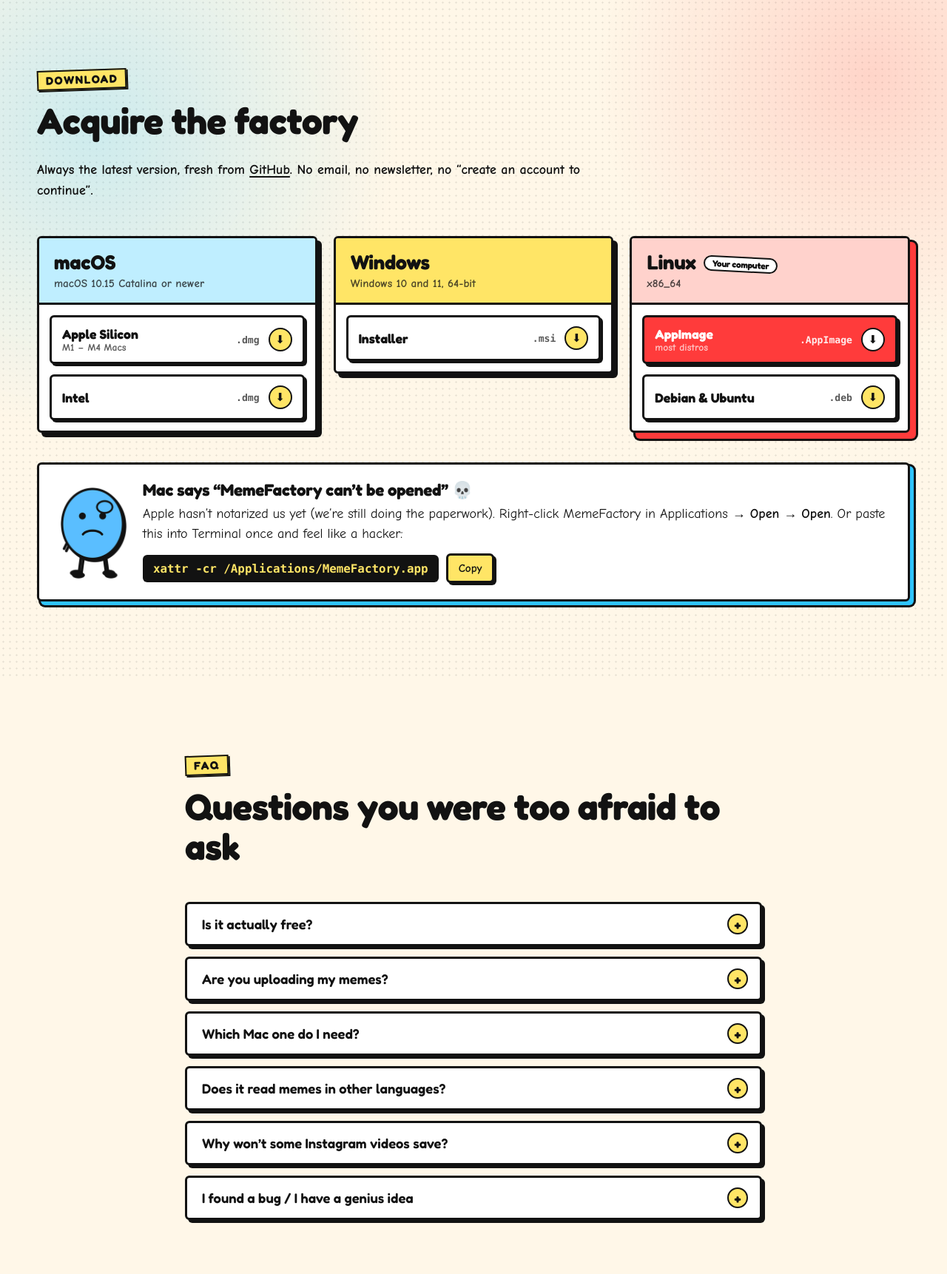
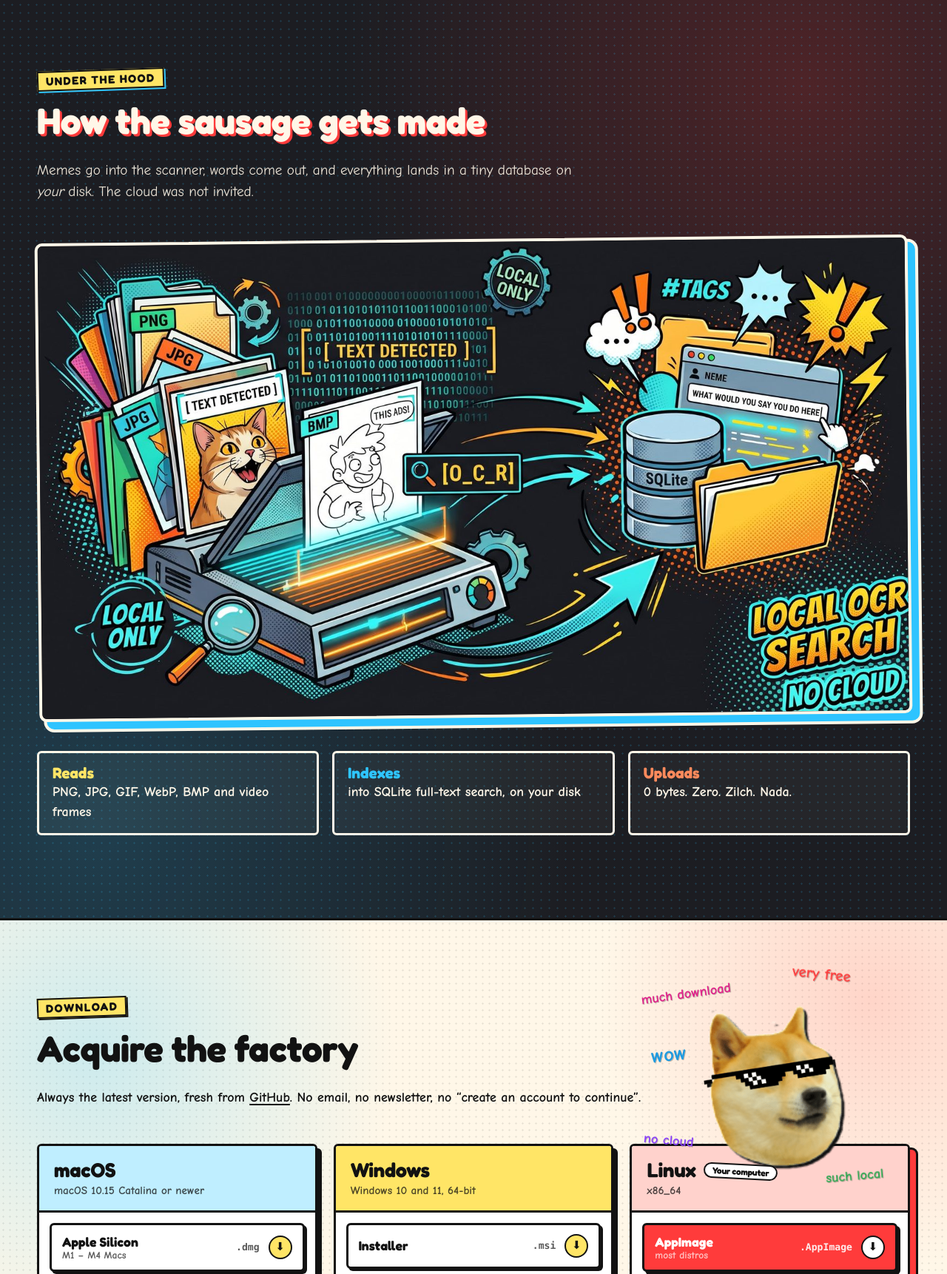
Before and after one commit to gabojkz/meme-factory-site, a plain HTML site: page index.html in a window 1280 px wide. Shown: the part 3130-4852 px from the top of the page at 74% size. Drawn offline with Linux system fonts and the light colour scheme; no server answers.

Commit message:
Add OCR machine illustration, Doge and Pepe

```diff
--- a/index.html
+++ b/index.html
@@ -292,6 +292,36 @@
         </div>
       </section>
 
+      <!-- UNDER THE HOOD -->
+      <section class="machine" aria-labelledby="machine-title">
+        <div class="wrap">
+          <header class="section-head">
+            <p class="eyebrow">Under the hood</p>
+            <h2 id="machine-title">How the sausage gets made</h2>
+            <p class="machine-lede">
+              Memes go into the scanner, words come out, and everything lands in a tiny database on
+              <em>your</em> disk. The cloud was not invited.
+            </p>
+          </header>
+          <figure class="machine-art">
+            <img
+              src="assets/ocr-machine.jpg"
+              srcset="assets/ocr-machine-900.jpg 900w, assets/ocr-machine.jpg 1600w"
+              sizes="(max-width: 1180px) 100vw, 1180px"
+              width="1600"
+              height="873"
+              loading="lazy"
+              alt="Memes in PNG, JPG and BMP files go through a scanner that detects their text, which is saved with tags in a local SQLite database. Local only, no cloud."
+            />
+          </figure>
+          <ul class="machine-facts">
+            <li><b>Reads</b> PNG, JPG, GIF, WebP, BMP and video frames</li>
+            <li><b>Indexes</b> into SQLite full-text search, on your disk</li>
+            <li><b>Uploads</b> 0 bytes. Zero. Zilch. Nada.</li>
+          </ul>
+        </div>
+      </section>
+
       <!-- DOWNLOAD -->
       <section class="section download" id="download">
         <div class="halftone" aria-hidden="true"></div>
@@ -299,6 +329,14 @@
           <header class="section-head">
             <p class="eyebrow">Download</p>
             <h2>Acquire the factory</h2>
+            <div class="doge" aria-hidden="true">
+              <img src="assets/memes/doge.png" alt="" width="228" height="265" />
+              <span class="w1">much download</span>
+              <span class="w2">very free</span>
+              <span class="w3">wow</span>
+              <span class="w4">such local</span>
+              <span class="w5">no cloud</span>
+            </div>
             <p class="release-line" data-release-line>
               Always the latest version, fresh from
               <a href="https://github.com/gabojkz/meme-factory/releases/latest" rel="noopener">GitHub</a>. No email,
@@ -421,7 +459,9 @@
       <section class="final">
         <div class="wrap final-inner">
           <img src="assets/memes/sticker-burst-wow.png" alt="" class="final-sticker" />
+          <img src="assets/memes/pepe-toast.png" alt="" class="final-toast" width="251" height="440" />
           <h2>Your memes deserve better than <code>Downloads/</code></h2>
+          <p class="toast-line">Here’s to never losing a meme again. 🥂</p>
           <a class="btn btn-primary" href="#download">Get MemeFactory (it’s free)</a>
         </div>
       </section>
--- a/styles.css
+++ b/styles.css
@@ -876,6 +876,118 @@ mark {
   margin: 0;
 }
 
+/* Under the hood — dark panel for the OCR machine illustration */
+
+.machine {
+  position: relative;
+  padding: 104px 0 112px;
+  background:
+    radial-gradient(rgba(46, 196, 255, 0.16) 1.2px, transparent 1.4px) 0 0 / 11px 11px,
+    radial-gradient(circle at 85% 10%, rgba(255, 59, 59, 0.22), transparent 40%),
+    radial-gradient(circle at 10% 90%, rgba(46, 196, 255, 0.2), transparent 40%),
+    #1c1d22;
+  color: var(--paper);
+  border-bottom: var(--line) solid var(--ink);
+  overflow: hidden;
+}
+
+.machine h2 {
+  color: var(--paper);
+  text-shadow: 3px 3px 0 var(--accent);
+}
+
+.machine .eyebrow {
+  color: var(--ink);
+  box-shadow: 2px 2px 0 var(--cyan);
+}
+
+.machine-lede {
+  font-size: 1.2rem;
+  max-width: 38em;
+  opacity: 0.92;
+}
+
+.machine-art {
+  margin: 0;
+  border: 4px solid var(--paper);
+  border-radius: 10px;
+  overflow: hidden;
+  box-shadow: 10px 10px 0 var(--cyan), 10px 10px 0 4px var(--paper);
+  rotate: -0.6deg;
+  background: #1a1b20;
+}
+
+.machine-art img {
+  width: 100%;
+  height: auto;
+}
+
+.machine-facts {
+  display: grid;
+  grid-template-columns: repeat(3, minmax(0, 1fr));
+  gap: 18px;
+  list-style: none;
+  padding: 0;
+  margin: 44px 0 0;
+}
+
+.machine-facts li {
+  border: var(--line) solid var(--paper);
+  border-radius: var(--radius);
+  padding: 14px 18px;
+  font-weight: 700;
+  background: rgba(255, 247, 232, 0.04);
+}
+
+.machine-facts b {
+  display: block;
+  font: 700 1.3rem var(--font-display);
+  color: var(--panel);
+}
+
+.machine-facts li:nth-child(2) b { color: var(--cyan); }
+.machine-facts li:nth-child(3) b { color: #ff8a5c; }
+
+/* Doge, in the download header */
+
+.download .section-head {
+  position: relative;
+  max-width: none;
+  padding-right: 360px;
+}
+
+.doge {
+  position: absolute;
+  right: 40px;
+  top: -30px;
+  width: 300px;
+  height: 260px;
+  pointer-events: none;
+}
+
+.doge img {
+  position: absolute;
+  right: 50px;
+  bottom: 0;
+  width: 190px;
+  height: auto;
+  filter: drop-shadow(4px 4px 0 var(--ink));
+  animation: bob 5s ease-in-out infinite;
+}
+
+.doge span {
+  position: absolute;
+  font: 700 1.15rem "Comic Neue", "Comic Sans MS", cursive;
+  white-space: nowrap;
+  text-shadow: 1px 1px 0 rgba(18, 18, 18, 0.25);
+}
+
+.doge .w1 { left: -24px; top: 14px; color: #e0218a; rotate: -8deg; }
+.doge .w2 { right: 40px; top: -14px; color: var(--accent); rotate: 6deg; font-size: 1.3rem; }
+.doge .w3 { left: -10px; top: 92px; color: #1f9be0; font-size: 1.7rem; rotate: -6deg; }
+.doge .w4 { right: -4px; bottom: -22px; color: #2aa84f; rotate: -5deg; }
+.doge .w5 { left: -20px; bottom: 26px; color: #8a3ffc; rotate: 5deg; }
+
 /* Download */
 
 .download {
@@ -1147,6 +1259,7 @@ mark {
 
 .final-inner {
   position: relative;
+  overflow: visible;
   text-align: center;
   border: var(--line) solid var(--ink);
   border-radius: 14px;
@@ -1164,6 +1277,20 @@ mark {
 .final-inner h2 code {
   background: var(--white);
   border: 2px solid var(--ink);
+}
+
+.final-toast {
+  position: absolute;
+  left: 3%;
+  bottom: -3px;
+  width: 170px;
+  height: auto;
+  filter: drop-shadow(4px 4px 0 var(--ink));
+}
+
+.toast-line {
+  font: 700 1.15rem var(--font-display);
+  margin: -12px 0 26px;
 }
 
 .final-sticker {
@@ -1208,7 +1335,46 @@ mark {
 
 /* ---------- Responsive ---------- */
 
+@media (max-width: 1080px) {
+  .download .section-head {
+    padding-right: 250px;
+  }
+
+  .doge {
+    right: 0;
+    transform: scale(0.8);
+    transform-origin: top right;
+  }
+
+  .final-toast {
+    width: 130px;
+  }
+}
+
 @media (max-width: 860px) {
+  .machine-facts {
+    grid-template-columns: 1fr;
+  }
+
+  .download .section-head {
+    padding-right: 0;
+    padding-top: 200px;
+  }
+
+  .doge {
+    left: 50%;
+    right: auto;
+    top: -40px;
+    transform: translateX(-50%) scale(0.75);
+    transform-origin: top center;
+  }
+
+  .final-toast {
+    position: static;
+    margin: 0 auto 10px;
+    width: 120px;
+  }
+
   .downloads {
     grid-template-columns: 1fr;
     max-width: 520px;
```
Also changed, not shown: assets/memes/doge.png (added), assets/memes/pepe-toast.png (added), assets/ocr-machine-900.jpg (added), assets/ocr-machine.jpg (added).
